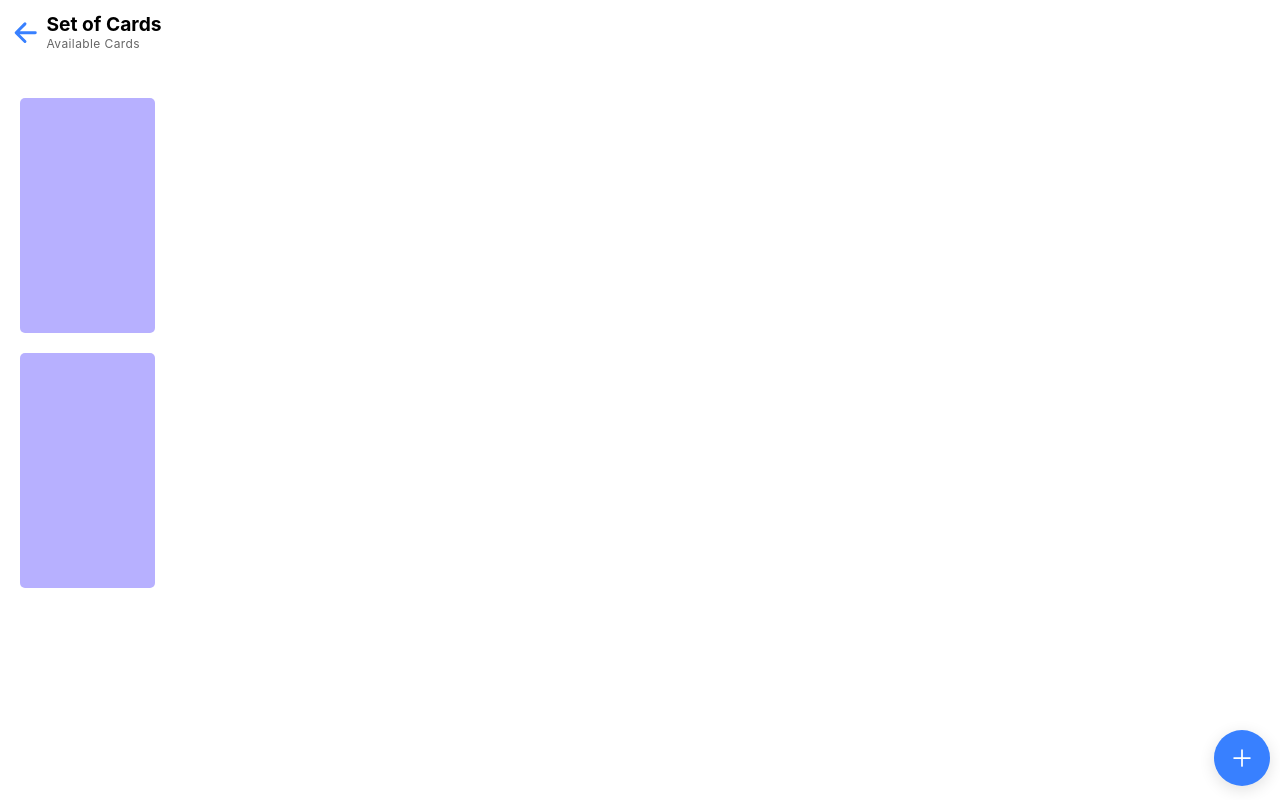
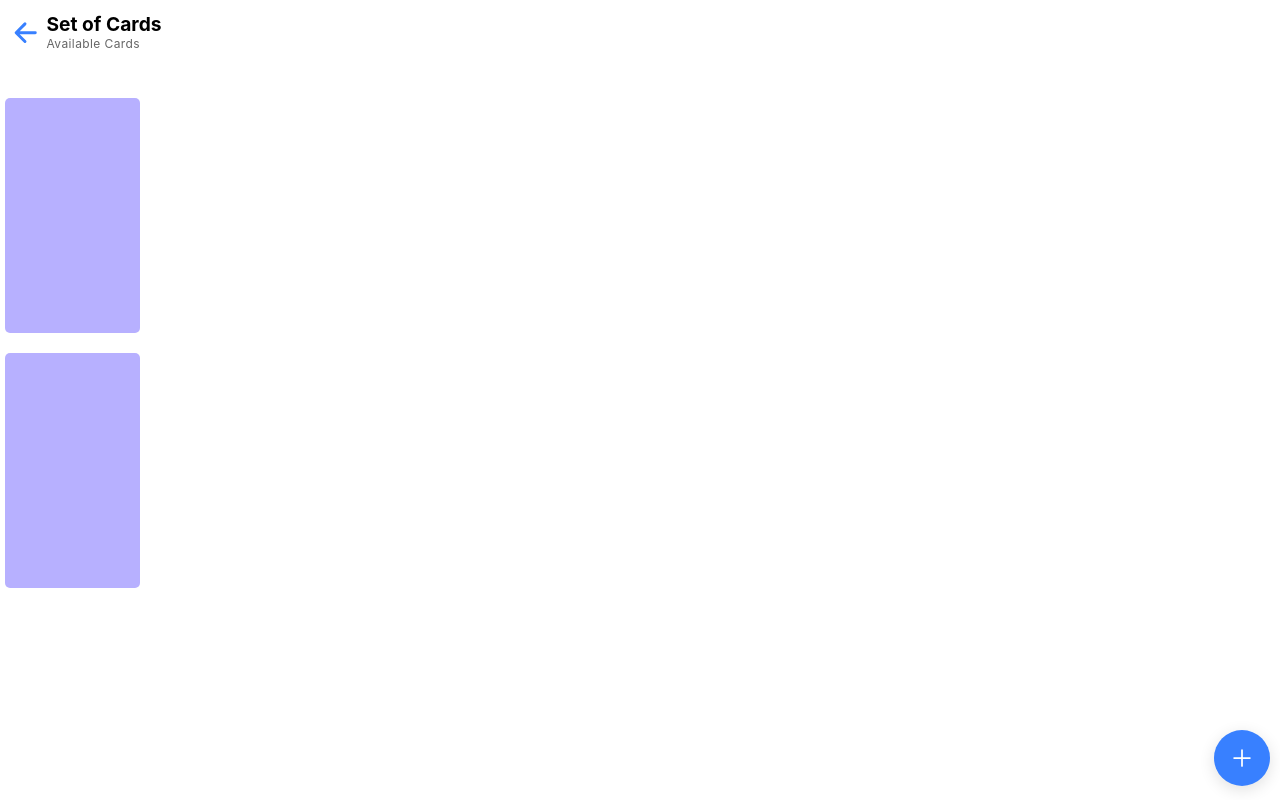
Before and after one commit to SatinTo/Memry, a React (Create React App) app: page /setItems in a window 1280 px wide. Built offline with nearby package versions, Linux system fonts and the light colour scheme.

Commit message:
chore: Changes some code

```diff
--- a/src/pages/SetItems.jsx
+++ b/src/pages/SetItems.jsx
@@ -31,15 +31,15 @@ const SetItems = (props) => {
 					</div>
 				</IonToolbar>
 				<IonGrid>
-					<IonCol>
-						<div className="card__face--front" style={{ height: "235px", width: "135px", margin: "0 15px", borderRadius: "5px"}}>
+					<IonCol size="6">
+						<div className="card__face--front" style={{ height: "235px", width: "135px", borderRadius: "5px"}}>
 							{/* <IonCardContent>
 								<IonCardTitle></IonCardTitle>
 							</IonCardContent> */}
 						</div>
 					</IonCol>
-					<IonCol>
-						<div className="card__face--front" style={{ height: "235px", width: "135px", margin: "0 15px", borderRadius: "5px"}}>
+					<IonCol size="6">
+						<div className="card__face--front" style={{ height: "235px", width: "135px", borderRadius: "5px"}}>
 							{/* <IonCardContent>
 								<IonCardTitle></IonCardTitle>
 							</IonCardContent> */}
```
